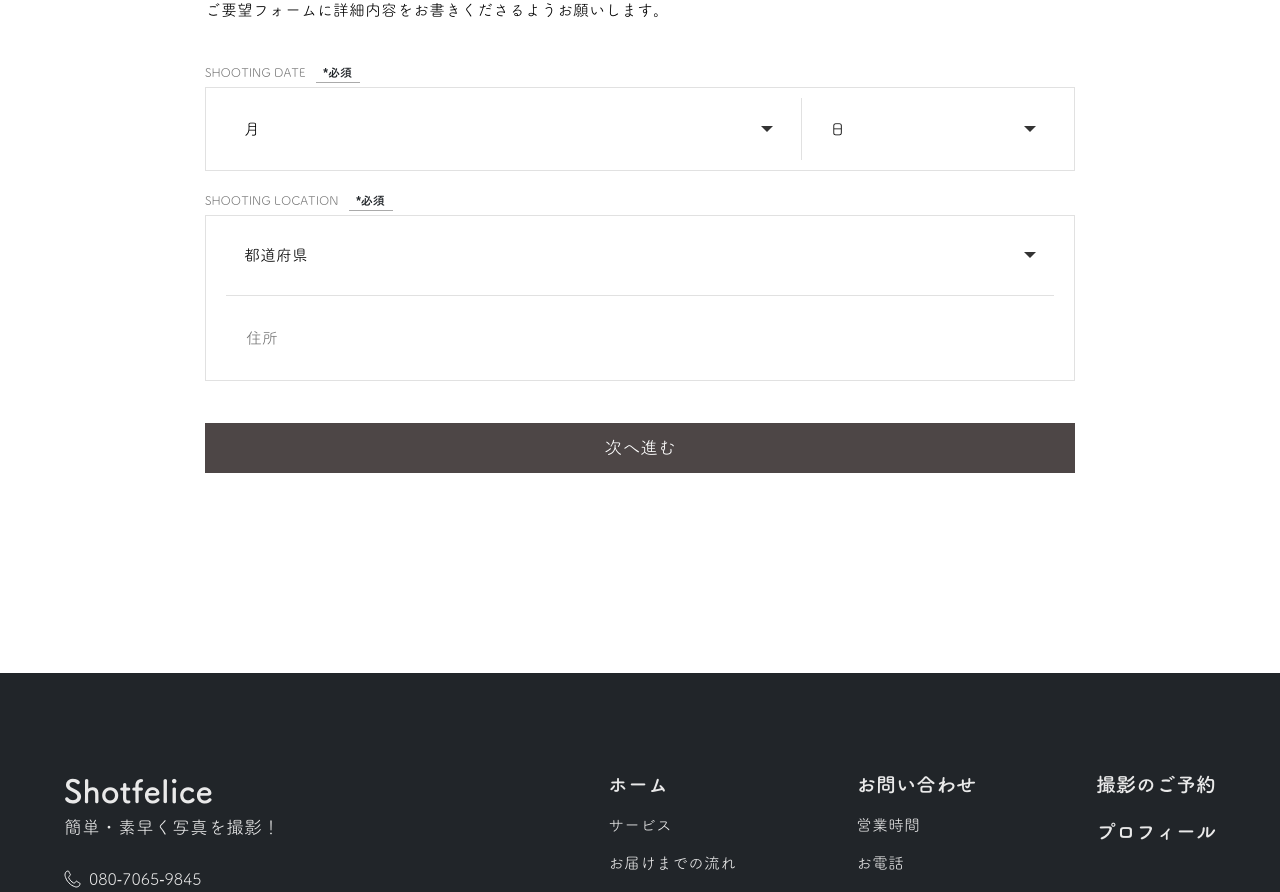
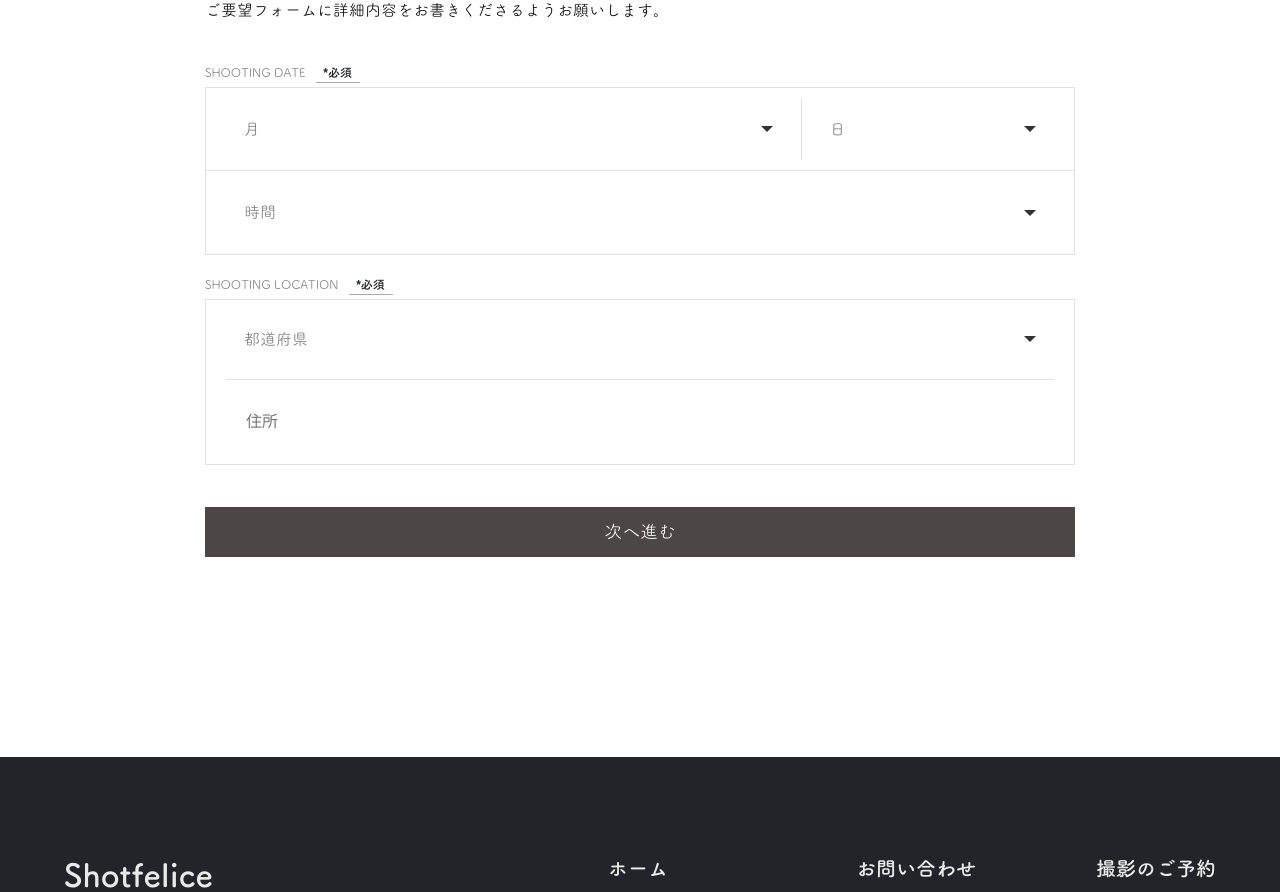
Before and after one commit to KyougokuKei/shotfelice, a Next.js app: page /reservation/step2 in a window 1280 px wide. Shown: the part 1500-2392 px from the top of the page. Built offline with nearby package versions, Linux system fonts and the light colour scheme.

Commit message:
dropdownのlocalstrage周りの修正

```diff
--- a/components/PageTransition.js
+++ b/components/PageTransition.js
@@ -4,10 +4,10 @@ import { MotionDiv } from "../styles/components";
 export function PageTransition(props) {
   return (
     <MotionDiv
-      initial={{ opacity: 0, x: -100 }}
+      initial={{ opacity: 0, x: -40 }}
       animate={{ opacity: 1, x: 0 }}
-      exit={{ opacity: 0, x: 100 }}
-      transition={{ ease: "easeOut", duration: 0.2 }}
+      exit={{ opacity: 0, x: 40 }}
+      transition={{ ease: "easeOut", duration: 0.3 }}
       {...props}
     >
       {props.children}
--- a/components/reservation/Dropdown.js
+++ b/components/reservation/Dropdown.js
@@ -2,12 +2,14 @@ import { useState, useEffect, useRef } from "react";
 import { Box, MotionDiv } from "../../styles/components";
 import { AnimatePresence } from "framer-motion";
 import OutsideClickHandler from "react-outside-click-handler";
-
+import { usePersist } from "../../lib/usepersist";
 // Select2(value, setValue, placeholder, list)
 export function Dropdown(props) {
   const myRef = useRef("");
+  const [value, setValue] = usePersist(props.strage_key, "");
   const [toggle, setToggle] = useState(false);
   const [top, setTop] = useState(false);
+  value ? props.setValue(value) : null;
 
   useEffect(() => {
     if (myRef.current !== null) {
@@ -46,9 +48,12 @@ export function Dropdown(props) {
         display="inline-block"
         mr="auto"
         fontWeight="normal"
-        color={props.value ? "black" : "gray7"}
+        color={props.value ? "black" : "grey7"}
       >
         {props.value ? props.value : props.placeholder}
+        <Box as="span" ml={4}>
+          {props.prefix && props.value ? props.prefix : ""}
+        </Box>
       </Box>
 
       <Arrow toggle={toggle} />
@@ -82,7 +87,7 @@ export function Dropdown(props) {
                     key={index}
                     onTap={() => {
                       props.setValue(item);
-                      localStorage.setItem(props.placeholder, item);
+                      setValue(item);
                     }}
                     background="white"
                     whileHover={{ backgroundColor: "#eee" }}
--- a/components/reservation/SelectList.js
+++ b/components/reservation/SelectList.js
@@ -4,17 +4,13 @@ import { Box, MotionDiv } from "../../styles/components";
 import { ListCheck } from "../../public/img/svg";
 
 export function SelectList(props) {
-  const [arr, setArr] = usePersist(props.name0, []);
+  const [arr, setArr] = usePersist(props.name, []);
   const [selected, setSelected] = useState(arr);
   const prices = props.price ? props.price : [];
 
   useEffect(() => {
     const sort_selected = selected.sort((a, b) => a - b);
     setArr(sort_selected);
-    // const selectedItem = sort_selected.map((item) => props.list[item]);
-    // const selectedPrice = sort_selected.map((item) => prices[item]);
-    // localStorage.setItem(props.name1, JSON.stringify(selectedItem));
-    // localStorage.setItem(props.name2, JSON.stringify(selectedPrice));
   }, [selected]);
 
   return (
--- a/pages/reservation/step2.js
+++ b/pages/reservation/step2.js
@@ -13,7 +13,7 @@ import { getPostData } from "../../lib/posts";
 import Head from "next/head";
 import { Button } from "../../components/Button";
 
-import styled from "styled-components";
+import { usePersist } from "../../lib/usepersist";
 
 export const getStaticProps = async () => {
   const postData = await getPostData("reservation");
@@ -27,7 +27,10 @@ export const getStaticProps = async () => {
 export default function Reservation({ data }) {
   const [month, setMonth] = useState("");
   const [day, setDay] = useState("");
+  const [time, setTime] = useState("");
   const [prefecture, setPrefecture] = useState("");
+  const [_address, _setAddress] = usePersist("address", "");
+  const [address, setAddress] = useState(_address);
 
   return (
     <PageTransition>
@@ -59,18 +62,14 @@ export default function Reservation({ data }) {
             multipleSelect
             list={data.step2.category.categories.wedding}
             price={data.step2.numver_of_shots.price}
-            name0="category_detail_i"
-            name1="category_detail"
-            name2="category_detail_price"
+            name="category_detail"
           />
 
           <PlanTitle data={data.step2.numver_of_shots} />
           <SelectList
             list={data.step2.numver_of_shots.num}
             price={data.step2.numver_of_shots.price}
-            name0="numver_of_shots_i"
-            name1="numver_of_shots_num"
-            name2="numver_of_shots_price"
+            name="number_of_shots"
           />
 
           <PlanTitle data={data.step2.data_type} multipleSelect />
@@ -78,9 +77,7 @@ export default function Reservation({ data }) {
             multipleSelect
             list={data.step2.data_type.type}
             price={data.step2.data_type.price}
-            name0="data_type_i"
-            name1="data_type_num"
-            name2="data_type_price"
+            name="data_type"
           />
           {/* --- Input title---- */}
           <Box fontWeight="bold" fontSize={26} mt={50} mb={14}>
@@ -98,7 +95,7 @@ export default function Reservation({ data }) {
             display="flex"
             alignItems="center"
           >
-            {data.step2.date_and_place.date_title_en}
+            {data.step2.date.date_title_en}
             <RequiredBox required />
           </Box>
           <Box
@@ -110,14 +107,17 @@ export default function Reservation({ data }) {
             border="solid 1px #e1e1e1"
           >
             <Dropdown
+              strage_key="month"
               value={month}
               setValue={setMonth}
               list={[1, 2, 3, 4, 5, 6, 7, 8, 9, 10, 11, 12]}
               placeholder="月"
+              prefix="月"
               width={"70%"}
             />
             <Box width="1px" background="#e1e1e1" mx={10} />
             <Dropdown
+              strage_key="day"
               value={day}
               setValue={setDay}
               list={[
@@ -125,7 +125,25 @@ export default function Reservation({ data }) {
                 19, 20, 21, 22, 23, 24, 25, 26, 27, 28, 29, 30, 31,
               ]}
               placeholder="日"
+              prefix="日"
               width={"30%"}
+            />
+          </Box>
+          <Box
+            width="100%"
+            height={84}
+            py={10}
+            px={20}
+            display="flex"
+            border="solid 1px #e1e1e1"
+            borderTop="none"
+          >
+            <Dropdown
+              strage_key="time"
+              value={time}
+              setValue={setTime}
+              list={data.step2.date.time_list}
+              placeholder="時間"
             />
           </Box>
 
@@ -138,7 +156,7 @@ export default function Reservation({ data }) {
             display="flex"
             alignItems="center"
           >
-            {data.step2.date_and_place.place_title_en}
+            {data.step2.place.place_title_en}
             <RequiredBox required />
           </Box>
           <Box
@@ -150,19 +168,25 @@ export default function Reservation({ data }) {
             border="solid 1px #e1e1e1"
           >
             <Dropdown
+              strage_key="prefecture"
               value={prefecture}
               setValue={setPrefecture}
-              list={data.step2.date_and_place.prefecture}
+              list={data.step2.place.prefecture}
               placeholder="都道府県"
             />
             <Box width="100%" height={1} background="#e1e1e1" my={10} />
             <MotionInput
               height={64}
               px={20}
-              placeholder={data.step2.date_and_place.address2_placeholder}
+              placeholder={data.step2.place.address2_placeholder}
               style={{ outline: "none" }}
               whileFocus={{ border: "1px solid #333", scale: 1.005 }}
               transition={{ duration: 0.2, ease: "easeInOut" }}
+              value={address}
+              onChange={(e) => {
+                setAddress(e.target.value);
+                _setAddress(e.target.value);
+              }}
             />
           </Box>
 
--- a/posts/reservation.md
+++ b/posts/reservation.md
@@ -67,10 +67,63 @@ step2:
   date_and_place:
     title: 撮影場所・日時
     content: 住所は、『撮影が行われる場所』の住所を入力してください。また、正確な場所が把握できない場合は、ページ一番下のご要望フォームに詳細内容をお書きくださるようお願いします。
+  date:
     date_title_en: SHOOTING DATE
+    day_placeholder: "日"
+    month_placeholder: "月"
+    time_list:
+      [
+        "0:00",
+        "0:30",
+        "1:00",
+        "1:30",
+        "2:00",
+        "2:30",
+        "3:00",
+        "3:30",
+        "4:00",
+        "4:30",
+        "5:00",
+        "5:30",
+        "6:00",
+        "6:30",
+        "7:00",
+        "7:30",
+        "8:00",
+        "8:30",
+        "9:00",
+        "9:30",
+        "10:00",
+        "10:30",
+        "11:00",
+        "11:30",
+        "12:00",
+        "12:30",
+        "13:00",
+        "13:30",
+        "14:00",
+        "14:30",
+        "15:00",
+        "15:30",
+        "16:00",
+        "16:30",
+        "17:00",
+        "17:30",
+        "18:00",
+        "18:30",
+        "19:00",
+        "19:30",
+        "20:00",
+        "20:30",
+        "21:00",
+        "21:30",
+        "22:00",
+        "22:30",
+        "23:00",
+        "23:30",
+      ]
+  place:
     place_title_en: SHOOTING LOCATION
-    month_placeholder: "月"
-    day_placeholder: "日"
     address1_placeholder: "都道府県"
     address2_placeholder: "住所"
     prefecture:
--- a/styles/components/Motion.js
+++ b/styles/components/Motion.js
@@ -25,6 +25,7 @@ export const MotionDiv = styled(motion.div)`
   ${(props) => props.bg && `background-color: ${props.theme.colors[props.bg]}`};
 `;
 export const MotionInput = styled(motion.input)`
+  font-family: "Noto Sans JP", sans-serif;
   ${flexbox};
   ${space};
   ${layout};
```
